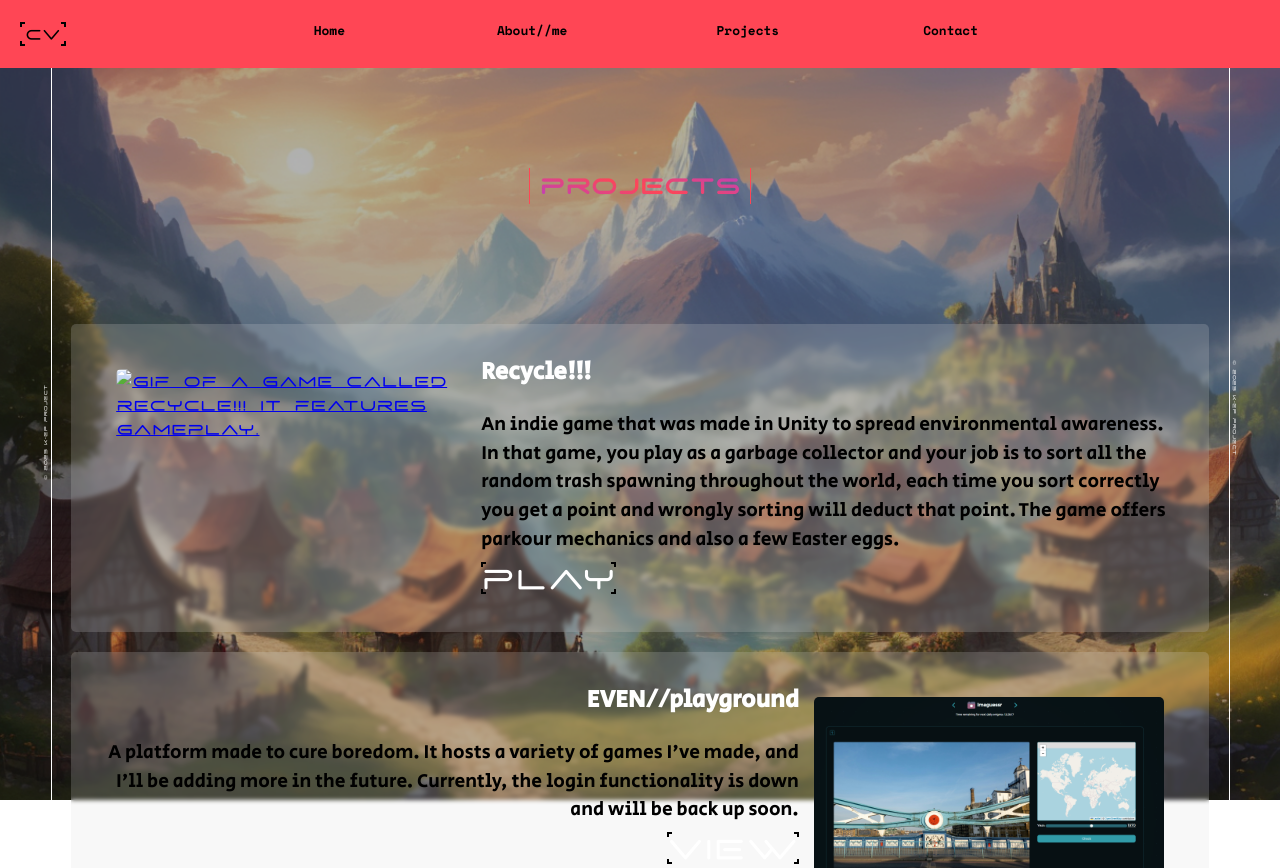
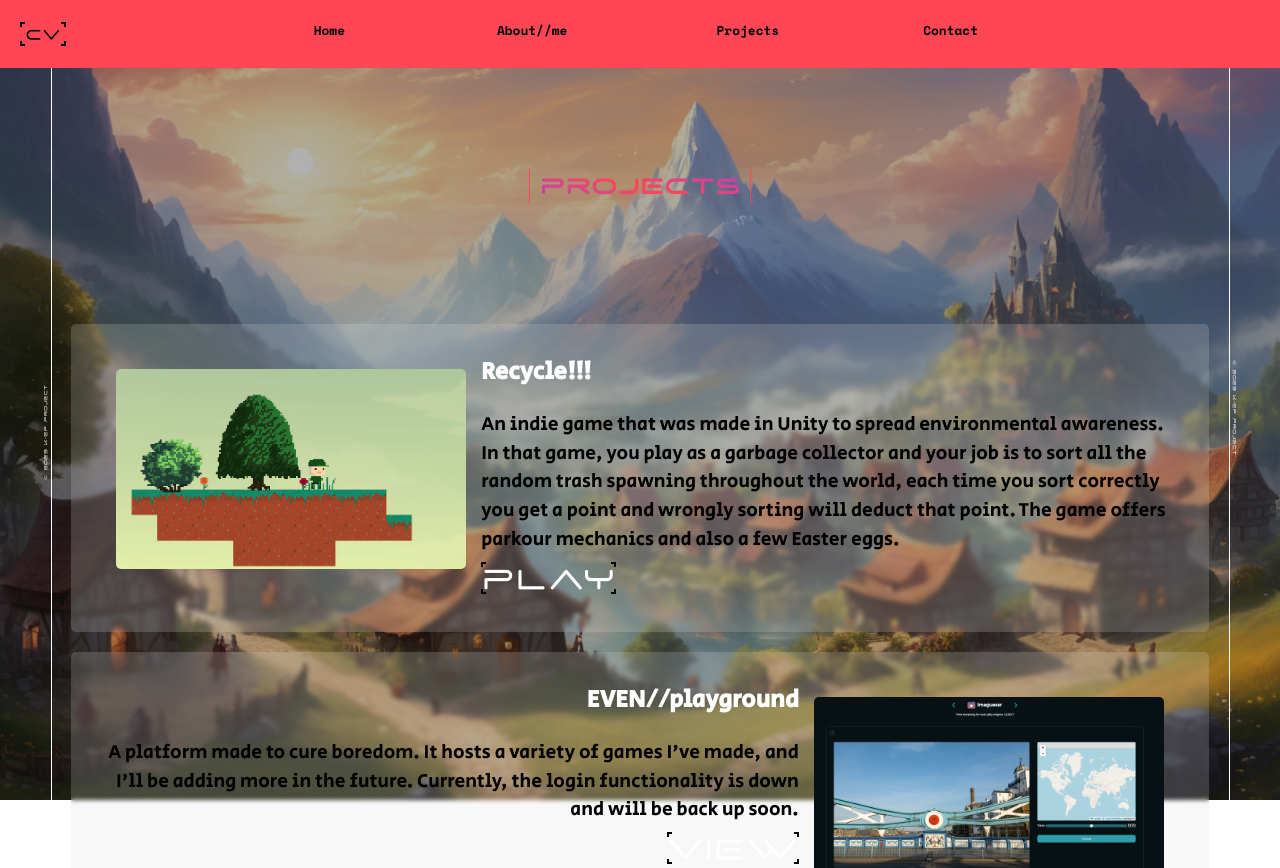
Before and after one commit to Kristjan303/portfolio, a plain HTML site: page projects.html in a window 1280 px wide. Drawn offline with nearby package versions, Linux system fonts and the light colour scheme; the site is published under a folder, as on GitHub Pages, so addresses that start at the root find nothing.

Commit message:
fixed paths again

```diff
--- a/projects.html
+++ b/projects.html
@@ -46,7 +46,7 @@
        <section class="project1 hidden ">
          <a href="https://kristjan303.itch.io/prgi">
            <div class="project-img hidden">
-          <img src="/img/img_1.png" class="fit-pro" alt="Gif of a game called Recycle!!! it features gameplay.">
+          <img src="img/img_1.png" class="fit-pro" alt="Gif of a game called Recycle!!! it features gameplay.">
         </div>
          </a>
         <div class="project1-text">
```
